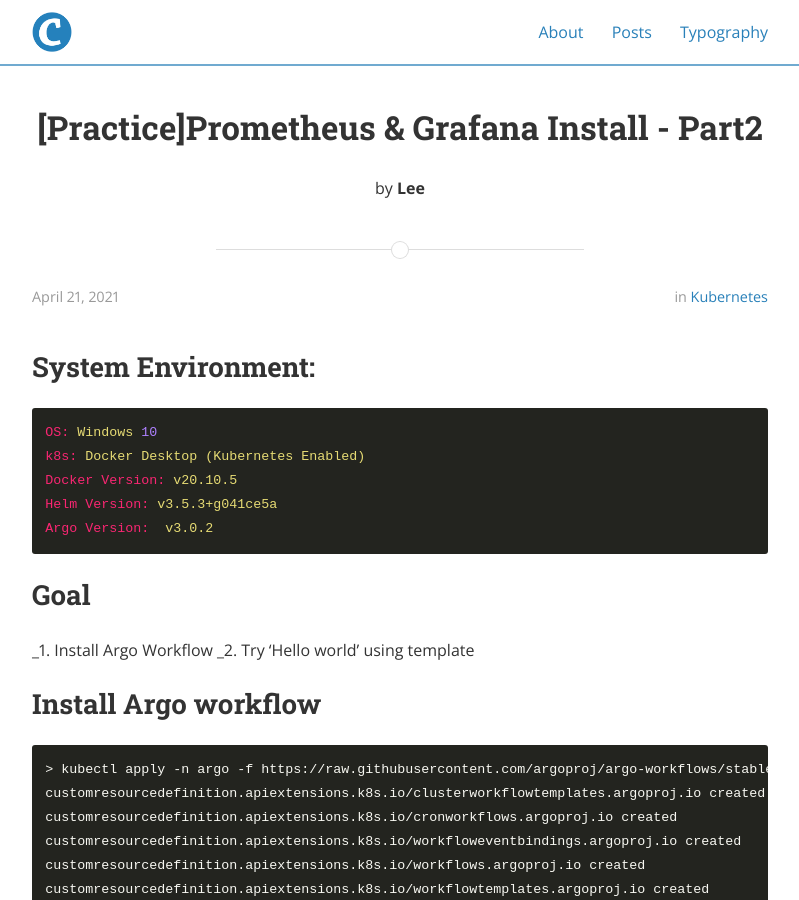
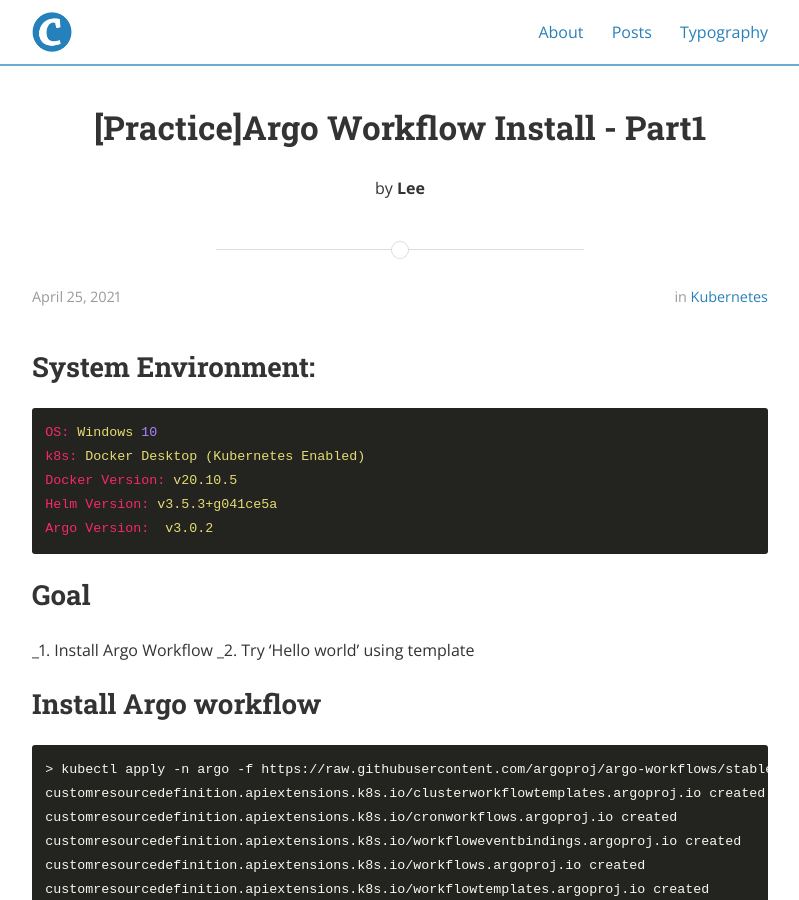
Before and after one commit to rhsoddld/rhsoddld.github.io, a Jekyll site: the page built from _posts/2021-04-25-k8s_3.md, in a window 1280 px wide and 900 px high. Shown: the whole window, without its empty margins (240-1039 px from the left). Built offline with Jekyll 4.4.1, drawn with Linux system fonts in a browser that asks for light colours; nearby versions of some CDN libraries.

Commit message:
2021-04-25 argo-workflow

```diff
--- a/_posts/2021-04-25-k8s_3.md
+++ b/_posts/2021-04-25-k8s_3.md
@@ -1,7 +1,7 @@
 ---
 layout: post
-title: "[Practice]Prometheus & Grafana Install - Part2"
-date: 2021-04-20T23:48:52-05:00
+title: "[Practice]Argo Workflow Install - Part1"
+date: 2021-04-25T18:19:52-05:00
 author: Lee
 categories: Kubernetes
 ---
```
